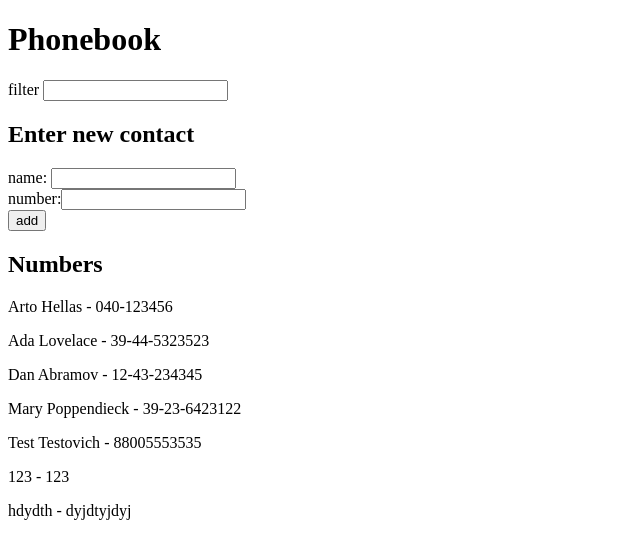
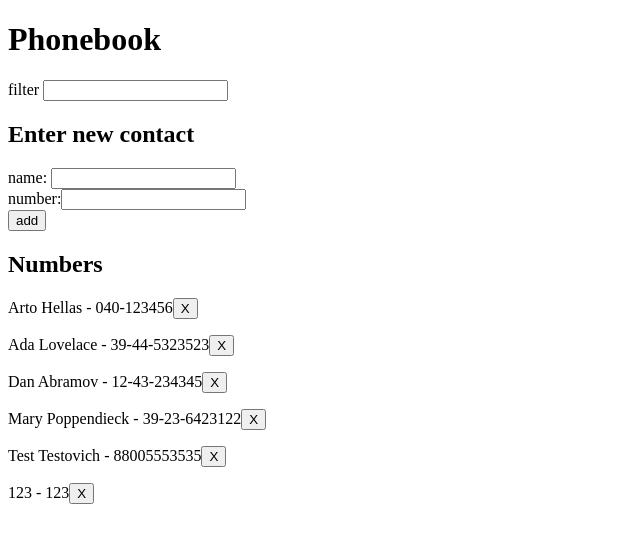
Before and after one commit to aii23/fullstackopen, a React (Vite) app in the folder part2/phonebook/: page / in a window 1280 px wide. Shown: the top 558 px of the page, without its empty margins (0-640 px from the left). Built offline with nearby package versions, Linux system fonts and the light colour scheme; data requests are answered from the project's data file.

Commit message:
Delete added

```diff
--- a/part2/phonebook/db.json
+++ b/part2/phonebook/db.json
@@ -29,11 +29,6 @@
       "name": "123",
       "number": "123",
       "id": 6
-    },
-    {
-      "name": "hdydth",
-      "number": "dyjdtyjdyj",
-      "id": 7
     }
   ]
 }
--- a/part2/phonebook/src/App.jsx
+++ b/part2/phonebook/src/App.jsx
@@ -23,13 +23,23 @@ const App = () => {
         });
     };
 
+    const removePerson = (id) => {
+        return phonebookService.removeContact(id).then(() => {
+            setPersons(persons.filter((person) => person.id != id));
+        });
+    };
+
     return (
         <div>
             <h1>Phonebook</h1>
             <Filter filter={filter} setFilter={setFilter} />
             <h2>Enter new contact</h2>
             <InputForm addPerson={addPerson} />
-            <Contacts persons={persons} filter={filter} />
+            <Contacts
+                persons={persons}
+                filter={filter}
+                removePerson={removePerson}
+            />
         </div>
     );
 };
--- a/part2/phonebook/src/Contacts.jsx
+++ b/part2/phonebook/src/Contacts.jsx
@@ -1,11 +1,12 @@
-const Contact = ({ name, number }) => {
+const Contact = ({ name, number, handleContactRemove }) => {
     return (
         <p>
             {name} - {number}
+            <button onClick={handleContactRemove}> X </button>
         </p>
     );
 };
-export const Contacts = ({ persons, filter }) => {
+export const Contacts = ({ persons, filter, removePerson }) => {
     const loweredFilter = filter.toLowerCase();
     const filtered =
         filter == ""
@@ -13,14 +14,22 @@ export const Contacts = ({ persons, filter }) => {
             : persons.filter((person) =>
                   person.name.toLowerCase().includes(loweredFilter)
               );
+
+    const handleContactRemove = (id) => (event) => {
+        event.preventDefault();
+
+        return removePerson(id).catch((error) => console.log(error));
+    };
+
     return (
         <>
             <h2>Numbers</h2>
             {filtered.map((person) => (
                 <Contact
-                    key={person.name}
+                    key={person.id}
                     name={person.name}
                     number={person.number}
+                    handleContactRemove={handleContactRemove(person.id)}
                 />
             ))}
         </>
--- a/part2/phonebook/src/services/phonebook.js
+++ b/part2/phonebook/src/services/phonebook.js
@@ -16,7 +16,7 @@ const updateContact = (contact) => {
 };
 
 const removeContact = (id) => {
-    return axios.delete(`${baseUrl}/id`).then((responnse) => response.data);
+    return axios.delete(`${baseUrl}/${id}`).then((response) => response.data);
 };
 
 export default { getAll, addContact, updateContact, removeContact };
```
